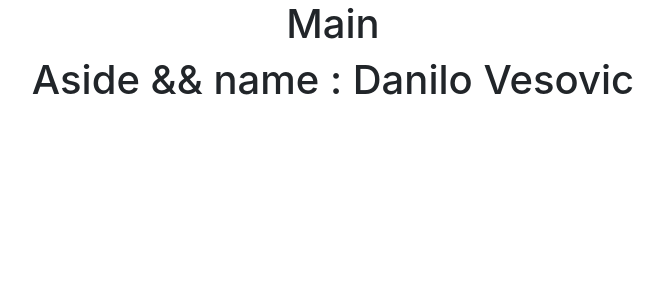
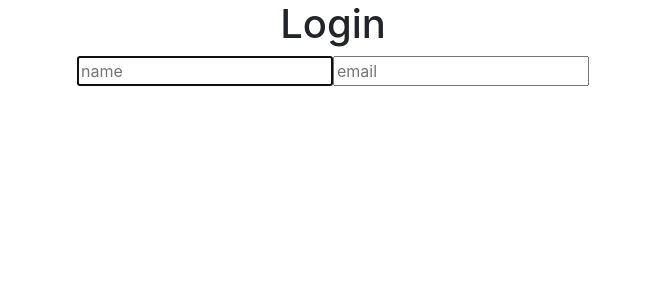
Before and after one commit to jahorinac/kurs, a React (Create React App) app in the folder react-hooks/: page / in a window 1280 px wide. Shown: the top 300 px of the page, without its empty margins (307-971 px from the left). Built offline with nearby package versions, Linux system fonts and the light colour scheme.

Commit message:
22 - useRef - used for connection with DOM, focus input field

```diff
--- a/react-hooks/src/App.js
+++ b/react-hooks/src/App.js
@@ -1,22 +1,12 @@
 import React, {useState} from 'react';
-import Main from './Main/Main'
-
-export const NameContext = React.createContext();
-export const LastNameContext = React.createContext();
-
+import Login from "./Login/Login"
 
 function App() {
 
-    const [name] = useState("Danilo");
-    const [lastName] = useState("Vesovic");
 
         return (
             <div className="container text-center">
-                <NameContext.Provider value={name}>
-                    <LastNameContext.Provider className="Provider" value={lastName}>
-                        <Main/>
-                    </LastNameContext.Provider>
-                </NameContext.Provider>
+                <Login/>
             </div>
         )
 }
--- /dev/null
+++ b/react-hooks/src/Login/Login.js
@@ -0,0 +1,24 @@
+import React, {useEffect, useRef} from 'react';
+
+function Login() {
+
+    const textInput = useRef()
+
+    useEffect(()=>{
+
+        textInput.current.focus()
+
+    }, []);
+
+    return (
+        <div>
+            <h1>Login</h1>
+            <form action="">
+                <input type="text" ref={textInput} placeholder="name"/>
+                <input type="text" placeholder="email"/>
+            </form>
+        </div>
+    );
+}
+
+export default Login;
```
Also changed, not shown: 1 other file (tests, documents, lock files or other folders).
